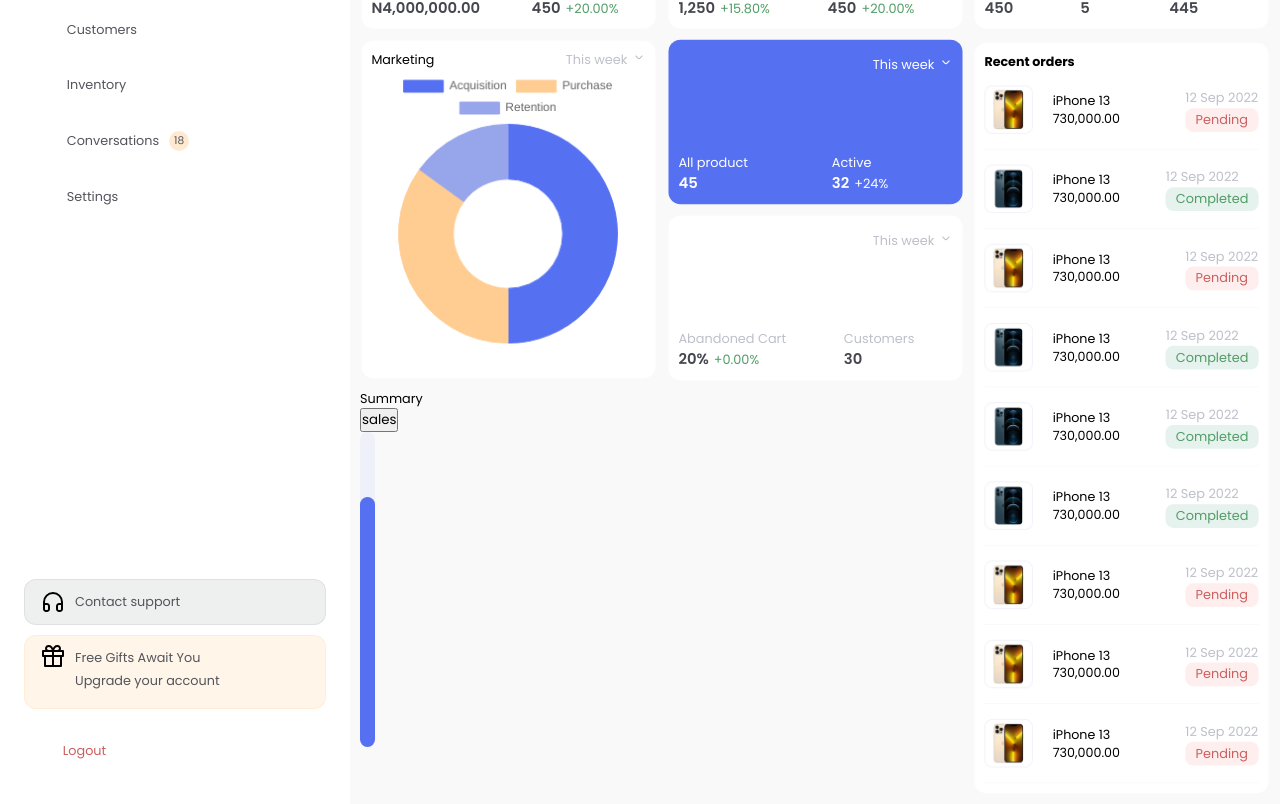
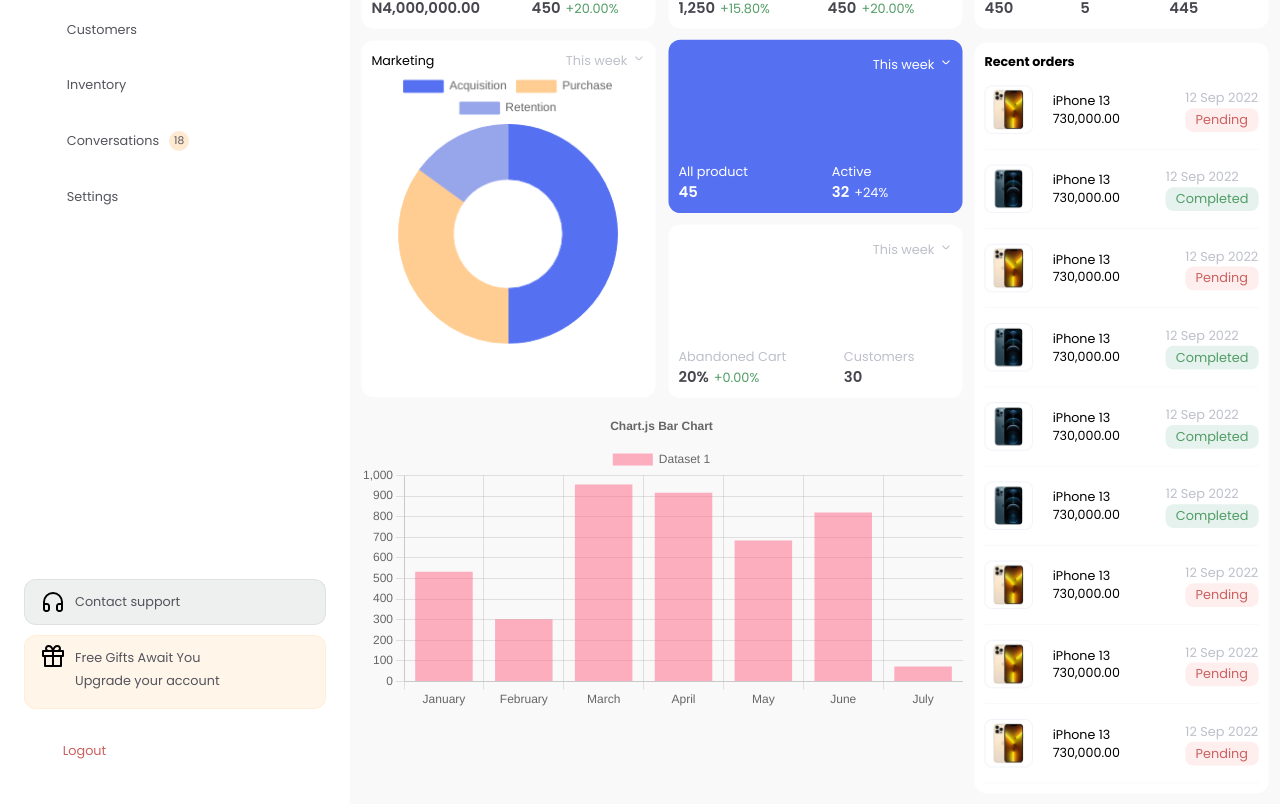
Before and after one commit to Im-Hassan-wd/metrix, a React (Create React App) app: page / in a window 1280 px wide. Shown: the part 468-1272 px from the top of the page. Built offline with nearby package versions, Linux system fonts and the light colour scheme; some icons are missing.

Commit message:
barchart

```diff
--- a/src/pages/dashboard/Dashboard.js
+++ b/src/pages/dashboard/Dashboard.js
@@ -7,7 +7,7 @@ import "./Dashboard.css";
 import Card from "./components/Card";
 import DoughnutChart from "./components/DoughnutChart";
 import Order from "./components/Order";
-import Chart from "./components/Chart";
+import BarChart from "./components/BarChart";
 
 export default function Dashboard() {
   return (
@@ -16,7 +16,7 @@ export default function Dashboard() {
       <DoughnutChart />
       <Order />
       <div className="summary">
-        <Chart />
+        <BarChart />
       </div>
     </div>
   );
--- a/src/pages/dashboard/components/Bar.js
+++ /dev/null
@@ -1,8 +0,0 @@
-export default function Bar() {
-  const progress = "250px";
-  return (
-    <div className="progressbar">
-      <div className="bar"></div>
-    </div>
-  );
-}
--- a/src/pages/dashboard/components/Chart.js
+++ /dev/null
@@ -1,13 +0,0 @@
-import Bar from "./Bar";
-
-export default function Chart() {
-  return (
-    <div>
-      <div className="chart-head">
-        <p>Summary</p>
-        <button className="sales">sales</button>
-      </div>
-      <Bar />
-    </div>
-  );
-}
```
